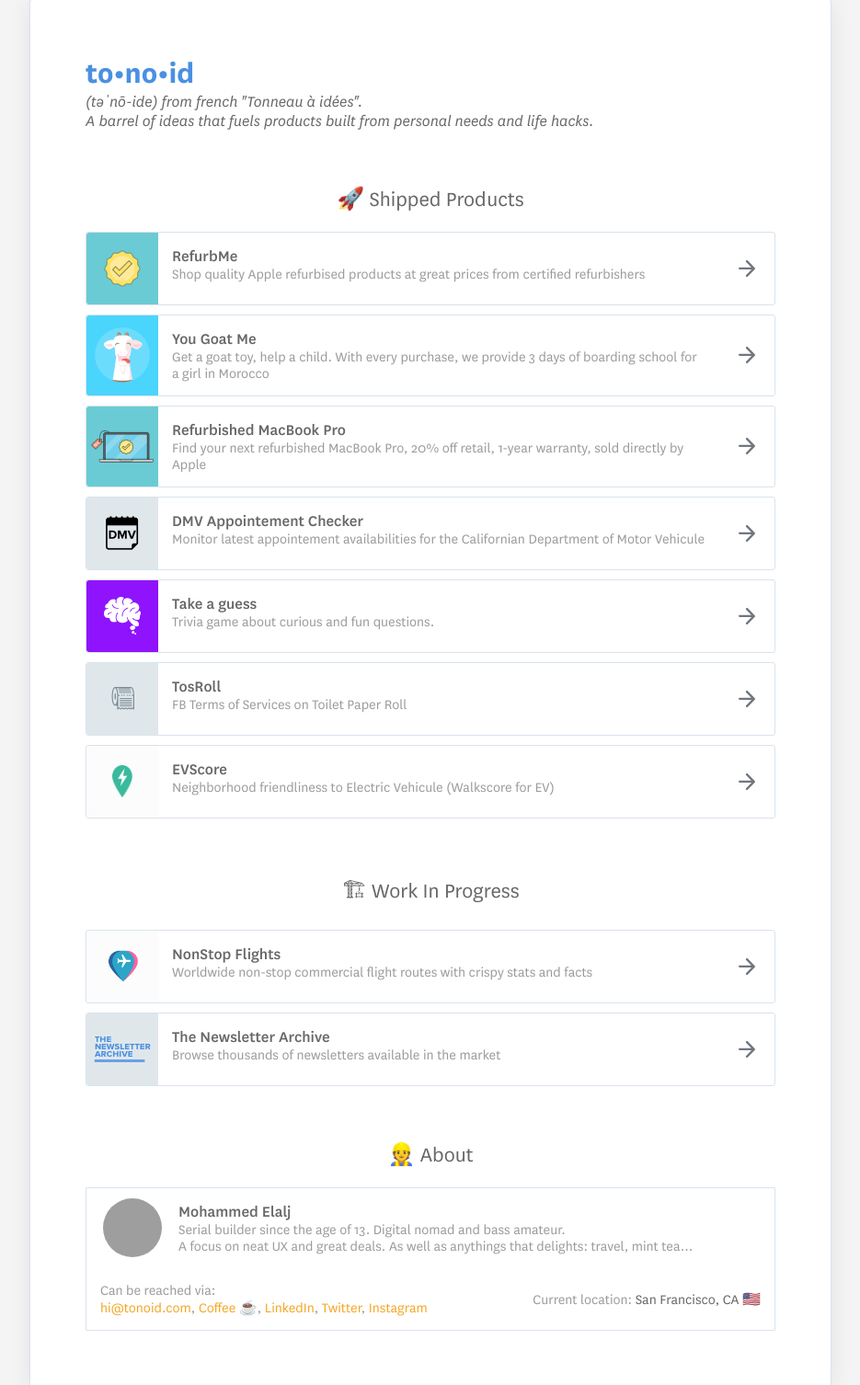
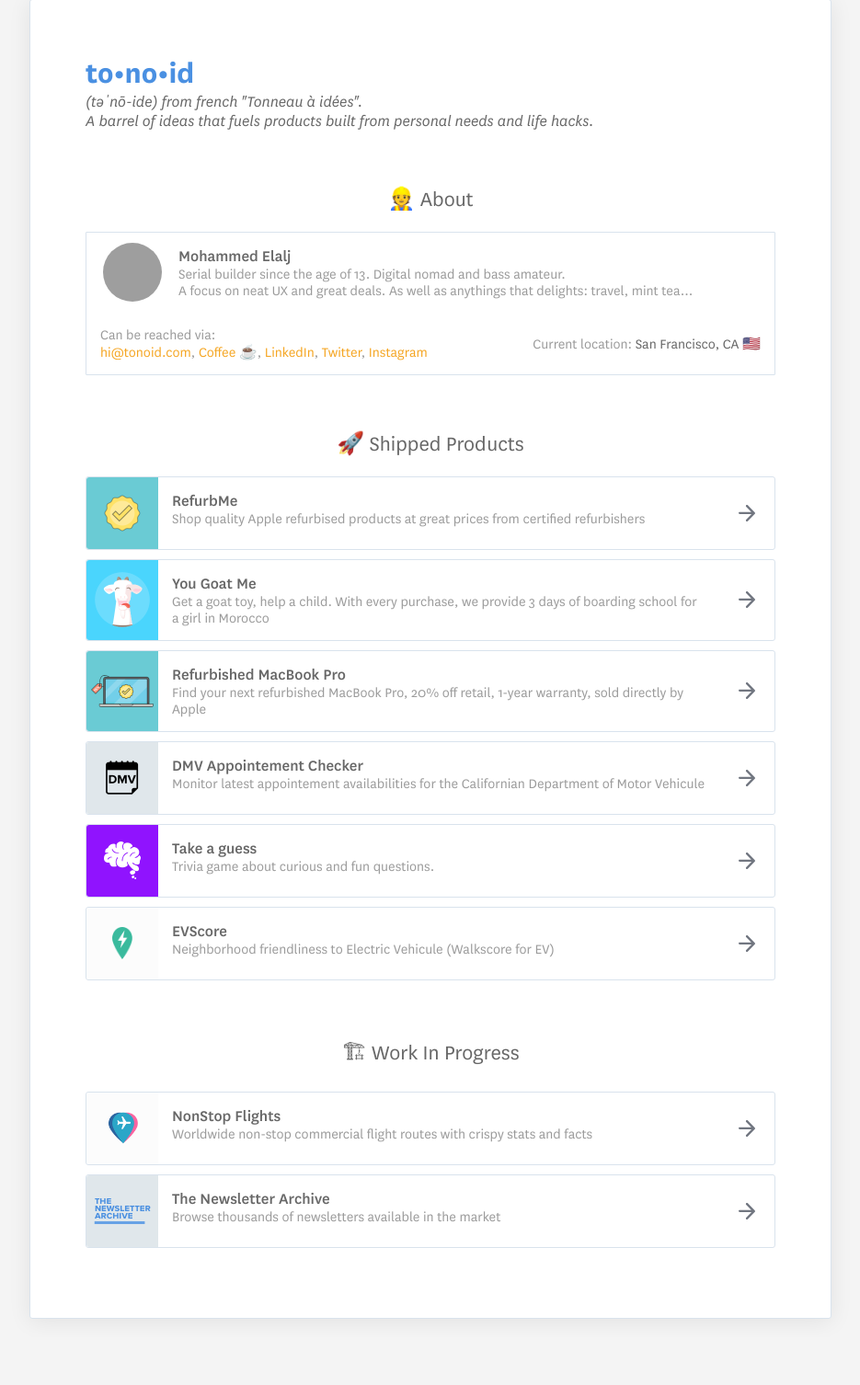
Before and after one commit to melalj/tonoid.com, a plain HTML site: page www/index.html in a window 1280 px wide. Shown: the part 21-1527 px from the top of the page at 92% size, without its empty margins (172-1107 px from the left). After the commit the page ends 1475 px from the top, so only its background shows below. Drawn offline with Linux system fonts and the light colour scheme; grey boxes are pictures that could not be loaded.

Commit message:
removed tosroll + moved section position

```diff
--- a/www/index.html
+++ b/www/index.html
@@ -301,6 +301,39 @@
 			<h2>(təˈnō-ide) from french "Tonneau à idées".<br />A barrel of ideas that fuels products built from personal needs and life hacks.</h2>
 		</header>
 		<main>
+				<section>
+						<h2>👷 About</h2>
+						<div class="card">
+							<div class="top">
+								<div class="left">
+									<img class="rounded" src="https://secure.gravatar.com/avatar/baa4fdc9d4b4b257d1361ef225d2e369?s=128" width="64px" height="64px"
+									/>
+								</div>
+								<div class="right">
+									<h3>Mohammed Elalj</h3>
+									<p>
+										Serial builder since the age of 13. Digital nomad and bass amateur.
+										<br /> A focus on neat UX and great deals. As well as anythings that delights: travel, mint tea...
+									</p>
+								</div>
+							</div>
+							<div class="bottom">
+								<div class="left">
+									Can be reached via:
+									<br/>
+									<a href="mailto:hi@tonoid.com">hi@tonoid.com</a>,
+									<a href="mailto:hi@tonoid.com">Coffee ☕️</a>,
+									<a href="https://www.linkedin.com/in/elalj/">LinkedIn</a>,
+									<a href="https://www.twitter.com/simoelalj/">Twitter</a>,
+									<a href="https://www.instagram.com/simoelalj/">Instagram</a>
+								</div>
+								<div class="right">
+									Current location:
+									<span>San Francisco, CA 🇺🇸 </span>
+								</div>
+							</div>
+						</div>
+					</section>
 			<section>
 				<h2>🚀 Shipped Products</h2>
 				<ul>
@@ -380,21 +413,6 @@
 						</li>
 					</a>
 
-					<a href="https://www.tosroll.com/?utm_source=dns&utm_medium=dns&utm_campaign=tonoid.com" target="_blank">
-						<li>
-							<div class="left">
-								<img src="./images/tos.png" width="35px" height="35px" />
-							</div>
-							<div class="middle">
-								<h3>TosRoll</h3>
-								<p>FB Terms of Services on Toilet Paper Roll</p>
-							</div>
-							<div class="right">
-								<div class="arrow"></div>
-							</div>
-						</li>
-					</a>
-
 					<a href="http://evscore.herokuapp.com/?utm_source=dns&utm_medium=dns&utm_campaign=tonoid.com" target="_blank">
 						<li>
 							<div class="left" style="background-color: #FCFCFC">
@@ -445,40 +463,6 @@
 					</a>
 				</ul>
 			</section>
-
-			<section>
-				<h2>👷 About</h2>
-				<div class="card">
-					<div class="top">
-						<div class="left">
-							<img class="rounded" src="https://secure.gravatar.com/avatar/baa4fdc9d4b4b257d1361ef225d2e369?s=128" width="64px" height="64px"
-							/>
-						</div>
-						<div class="right">
-							<h3>Mohammed Elalj</h3>
-							<p>
-								Serial builder since the age of 13. Digital nomad and bass amateur.
-								<br /> A focus on neat UX and great deals. As well as anythings that delights: travel, mint tea...
-							</p>
-						</div>
-					</div>
-					<div class="bottom">
-						<div class="left">
-							Can be reached via:
-							<br/>
-							<a href="mailto:hi@tonoid.com">hi@tonoid.com</a>,
-							<a href="mailto:hi@tonoid.com">Coffee ☕️</a>,
-							<a href="https://www.linkedin.com/in/elalj/">LinkedIn</a>,
-							<a href="https://www.twitter.com/simoelalj/">Twitter</a>,
-							<a href="https://www.instagram.com/simoelalj/">Instagram</a>
-						</div>
-						<div class="right">
-							Current location:
-							<span>San Francisco, CA 🇺🇸 </span>
-						</div>
-					</div>
-				</div>
-			</section>
 		</main>
 	</div>
 
```
